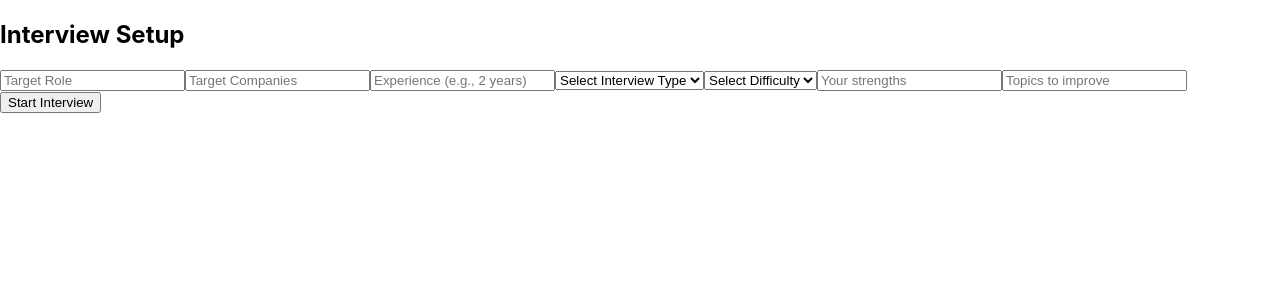
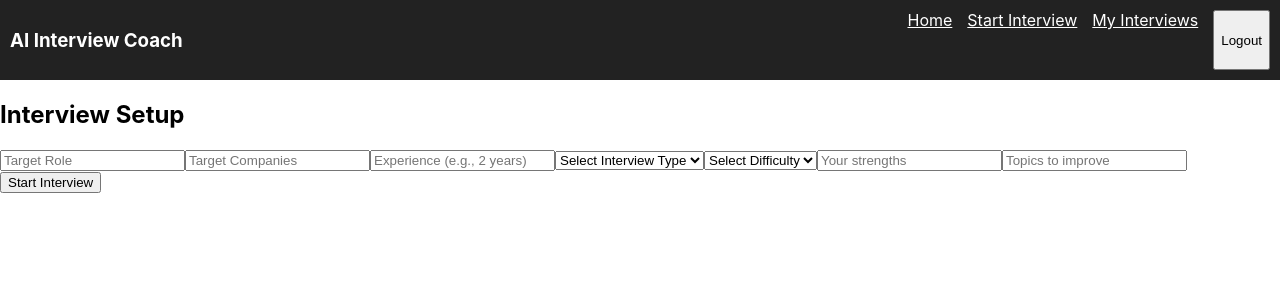
Before and after one commit to Harshit-12/AI-Interview-Coach, a React (Create React App) app in the folder client/: page /survey in a window 1280 px wide. Shown: the top 300 px of the page. Built offline with nearby package versions, Linux system fonts and the light colour scheme; sample sign-in values are in the browser's storage.

Commit message:
Secured Rotes

```diff
--- a/client/src/App.js
+++ b/client/src/App.js
@@ -1,4 +1,5 @@
 import { BrowserRouter as Router, Routes, Route } from "react-router-dom";
+import ProtectedRoute from "./pages/ProtectedRoute";
 import Login from "./pages/Login";
 import Signup from "./pages/Signup";
 import Dashboard from "./pages/Dashboard";
@@ -8,22 +9,57 @@ import Interview from "./pages/interview";
 import Evaluation from "./pages/Evaluation";
 import MyInterviews from "./pages/MyInterviews";
 import Evaluate from "./pages/Evaluate";
+import Navbar from "./pages/Navbar";
 function App() {
+  const token = localStorage.getItem("token");
   return (
+    <>
     <Router>
+     {token && <Navbar />}
+
       <Routes>
         <Route path="/" element={<Login />} />
         <Route path="/signup" element={<Signup />} />
-        <Route path="/dashboard" element={<Dashboard />} />
-        <Route path="/upload" element={<UploadResume />} />
-        <Route path="/survey" element={<Survey />} />
-        <Route path="/interview" element={<Interview/>} />
-        <Route path="/evaluate" element={<Evaluate />} />
-        <Route path="/evaluation/:sessionId" element={<Evaluation />} />
-        <Route path="/my-interviews" element={<MyInterviews />} />
+        <Route path="/dashboard" element={
+          <ProtectedRoute>
+            <Dashboard />
+          </ProtectedRoute>
+        } />
+        <Route path="/upload" element={
+          <ProtectedRoute>
+            <UploadResume />
+          </ProtectedRoute>
+        } />
+        <Route path="/survey" element={
+          <ProtectedRoute>
+            <Survey />
+          </ProtectedRoute>
+        } />
+        <Route path="/interview" element={
+          <ProtectedRoute>
+            <Interview />
+          </ProtectedRoute>
+        } />
+        <Route path="/evaluate" element={
+          <ProtectedRoute>
+            <Evaluate />
+          </ProtectedRoute>
+        } />
+        <Route path="/evaluation/:sessionId" element={
+          <ProtectedRoute>
+            <Evaluation />
+          </ProtectedRoute>
+        } />
+        <Route path="/my-interviews" element={
+          <ProtectedRoute>
+            <MyInterviews />
+          </ProtectedRoute>
+        } />
       </Routes>
     </Router>
+    </>
   );
+
 }
 
 export default App;
--- /dev/null
+++ b/client/src/pages/Navbar.js
@@ -0,0 +1,47 @@
+import { Link, useNavigate } from "react-router-dom";
+
+function Navbar() {
+  const navigate = useNavigate();
+
+  const handleLogout = () => {
+    localStorage.removeItem("token");
+    localStorage.removeItem("profile");
+    localStorage.removeItem("sessionId");
+
+    navigate("/");
+  };
+
+  return (
+    <div style={{
+      display: "flex",
+      justifyContent: "space-between",
+      padding: "10px",
+      backgroundColor: "#222",
+      color: "#fff"
+    }}>
+
+      <div>
+        <h3>AI Interview Coach</h3>
+      </div>
+
+      <div style={{ display: "flex", gap: "15px" }}>
+        <Link to="/dashboard" style={{ color: "#fff" }}>Home</Link>
+
+        <Link to="/interview" style={{ color: "#fff" }}>
+          Start Interview
+        </Link>
+
+        <Link to="/my-interviews" style={{ color: "#fff" }}>
+          My Interviews
+        </Link>
+
+        <button onClick={handleLogout}>
+          Logout
+        </button>
+      </div>
+
+    </div>
+  );
+}
+
+export default Navbar;
--- /dev/null
+++ b/client/src/pages/ProtectedRoute.js
@@ -0,0 +1,13 @@
+import { Navigate } from "react-router-dom";
+
+function ProtectedRoute({ children }) {
+  const token = localStorage.getItem("token");
+
+  if (!token) {
+    return <Navigate to="/" replace />;
+  }
+
+  return children;
+}
+
+export default ProtectedRoute;
```
